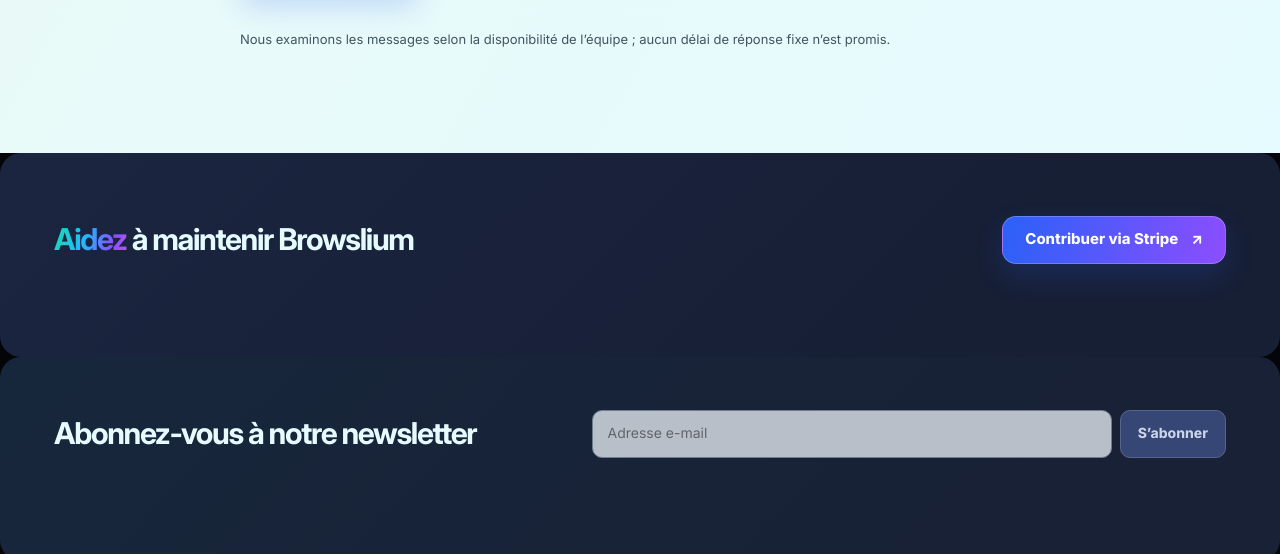
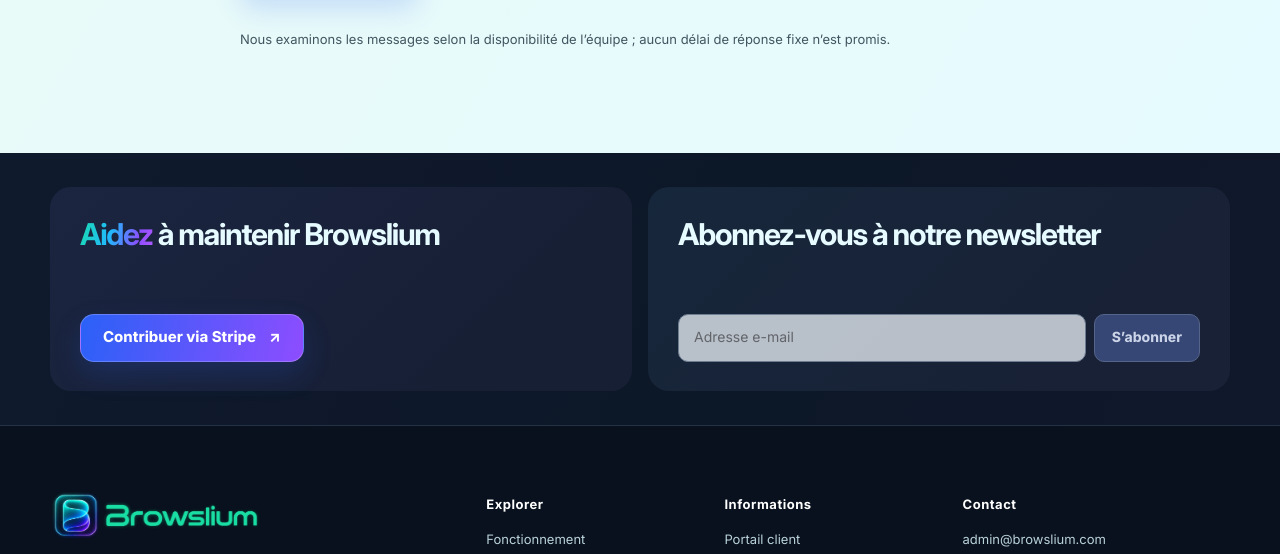
Before and after one commit to browslium/browsliumwebsites.github.io, a website: page fr/support/index.html in a window 1280 px wide. Shown: the part 499-1053 px from the top of the page. Drawn offline with Linux system fonts and the light colour scheme.

Commit message:
Update public site fr/support design

```diff
--- a/fr/support/index.html
+++ b/fr/support/index.html
@@ -34,7 +34,7 @@
   <link rel="icon" type="image/png" href="/assets/favicon-64.png" sizes="64x64">
   <link rel="icon" type="image/png" href="/assets/favicon-32.png" sizes="32x32">
   <link rel="apple-touch-icon" href="/assets/apple-touch-icon.png">
-  <link rel="stylesheet" href="/assets/site.css?v=6252454f8de3">
+  <link rel="stylesheet" href="/assets/site.css?v=1e6b016d0168">
 </head><body data-locale="fr" data-page="support"><aside class="language-suggestion" data-language-suggestion hidden aria-live="polite"><div class="wrap suggestion-inner"><p data-suggestion-message></p><div><a data-suggestion-link href="#"></a><button type="button" data-suggestion-dismiss></button></div></div></aside><a class="skip-link" href="#main">Aller au contenu</a>
   <header class="site-header"><div class="wrap header-inner">
     <a class="brand brand-wordmark" href="/fr/" aria-label="Browslium"><img src="/assets/browslium-wordmark-white.webp" width="212" height="51" alt="Browslium"></a>
@@ -46,9 +46,9 @@
   </div><nav id="mobile-nav" class="mobile-nav" aria-label="Explorer" hidden><div class="wrap"><a href="/fr/#how">Fonctionnement</a><a href="/fr/#levels">Niveaux de filtrage</a><a href="/fr/#platforms">Plateformes</a><a href="/fr/#faq">Questions fréquentes</a><a href="/fr/#donate">Soutenir Browslium</a><a class="mobile-sign-in" data-session-link data-dashboard-label="Tableau de bord" href="https://app.browslium.com/login">Se connecter</a><details class="language-menu mobile-language" data-language-menu>
     <summary aria-label="Choisir une langue"><span class="language-mark " aria-hidden="true">🇫🇷</span><span>FR</span><span class="caret" aria-hidden="true">⌄</span></summary>
     <ul aria-label="Langue"><li><a href="/en/support/" lang="en" dir="ltr" data-language-choice="en" ><span class="language-mark " aria-hidden="true">🇬🇧</span>English</a></li><li><a href="/es/support/" lang="es" dir="ltr" data-language-choice="es" ><span class="language-mark " aria-hidden="true">🇪🇸</span>Español</a></li><li><a href="/ru/support/" lang="ru" dir="ltr" data-language-choice="ru" ><span class="language-mark " aria-hidden="true">🇷🇺</span>Русский</a></li><li><a href="/yi/support/" lang="yi" dir="rtl" data-language-choice="yi" ><span class="language-mark yiddish-mark" aria-hidden="true">אָ</span>ייִדיש</a></li><li><a href="/he/support/" lang="he" dir="rtl" data-language-choice="he" ><span class="language-mark " aria-hidden="true">🇮🇱</span>עברית</a></li><li><a href="/pt-br/support/" lang="pt-BR" dir="ltr" data-language-choice="pt-BR" ><span class="language-mark " aria-hidden="true">🇧🇷</span>Português (Brasil)</a></li><li><a href="/fr/support/" lang="fr" dir="ltr" data-language-choice="fr" aria-current="page"><span class="language-mark " aria-hidden="true">🇫🇷</span>Français</a></li></ul>
-  </details></div></nav></header><main id="main" class="simple-main"><section class="section simple-hero"><div class="wrap narrow"><p class="eyebrow">Browslium / Assistance</p><h1>Contacter Browslium</h1><p class="lead">Pour toute question sur les plateformes, l’assistance technique, la confidentialité ou la sécurité, écrivez-nous. N’envoyez ni mots de passe ni données sensibles.</p><a class="button button-primary" href="mailto:admin@browslium.com">Envoyer un e-mail</a><p class="small-note">Nous examinons les messages selon la disponibilité de l’équipe ; aucun délai de réponse fixe n’est promis.</p></div></section></main><section class="donation-band" id="donate"><div class="wrap donation-band-inner"><h2><span class="headline-accent">Aidez</span> à maintenir Browslium</h2><a class="button button-primary" href="https://donate.stripe.com/6oU14mgxEgEqgJF7HZ3wQ00" target="_blank" rel="noopener noreferrer">Contribuer via Stripe<span aria-hidden="true">↗</span></a></div></section>
-  <section class="newsletter-band"><div class="wrap newsletter-inner"><h2>Abonnez-vous à notre newsletter</h2><form class="newsletter-form" aria-describedby="newsletter-status"><label class="visually-hidden" for="newsletter-email">Adresse e-mail</label><input id="newsletter-email" name="email" type="email" autocomplete="email" placeholder="Adresse e-mail" disabled><button type="submit" disabled title="Les inscriptions ouvriront après le choix du fournisseur et la mise en place du consentement.">S’abonner</button></form><span id="newsletter-status" class="visually-hidden">Les inscriptions ouvriront après le choix du fournisseur et la mise en place du consentement.</span></div></section><footer class="site-footer"><div class="wrap footer-grid">
-    <div><a class="footer-logo-slot" href="/fr/" aria-label="Browslium">Browslium</a><p>Intelligent Protection for Safer Browsing</p></div>
+  </details></div></nav></header><main id="main" class="simple-main"><section class="section simple-hero"><div class="wrap narrow"><p class="eyebrow">Browslium / Assistance</p><h1>Contacter Browslium</h1><p class="lead">Pour toute question sur les plateformes, l’assistance technique, la confidentialité ou la sécurité, écrivez-nous. N’envoyez ni mots de passe ni données sensibles.</p><a class="button button-primary" href="mailto:admin@browslium.com">Envoyer un e-mail</a><p class="small-note">Nous examinons les messages selon la disponibilité de l’équipe ; aucun délai de réponse fixe n’est promis.</p></div></section></main><div class="closing-band"><div class="wrap closing-grid"><section class="donation-band" id="donate"><h2><span class="headline-accent">Aidez</span> à maintenir Browslium</h2><a class="button button-primary" href="https://donate.stripe.com/6oU14mgxEgEqgJF7HZ3wQ00" target="_blank" rel="noopener noreferrer">Contribuer via Stripe<span aria-hidden="true">↗</span></a></section>
+  <section class="newsletter-band"><h2>Abonnez-vous à notre newsletter</h2><form class="newsletter-form" aria-describedby="newsletter-status"><label class="visually-hidden" for="newsletter-email">Adresse e-mail</label><input id="newsletter-email" name="email" type="email" autocomplete="email" placeholder="Adresse e-mail" disabled><button type="submit" disabled title="Les inscriptions ouvriront après le choix du fournisseur et la mise en place du consentement.">S’abonner</button></form><span id="newsletter-status" class="visually-hidden">Les inscriptions ouvriront après le choix du fournisseur et la mise en place du consentement.</span></section></div></div><footer class="site-footer"><div class="wrap footer-grid">
+    <div><a class="footer-logo-slot" href="/fr/" aria-label="Browslium"><img src="/assets/browslium-wordmark-emerald.webp" width="212" height="51" alt="Browslium"></a><p>Intelligent Protection for Safer Browsing</p></div>
     <div><h2>Explorer</h2><a href="/fr/#how">Fonctionnement</a><a href="/fr/image-filtering/">Filtrage des images</a><a href="/fr/video-filtering/">Filtrage des vidéos</a><a href="/fr/#levels">Niveaux de filtrage</a><a href="/fr/#platforms">Plateformes</a><a href="/fr/#faq">Questions fréquentes</a></div>
     <div><h2>Informations</h2><a href="https://app.browslium.com/login">Portail client</a><a href="/fr/privacy/">Politique de confidentialité</a><a href="/en/product-privacy/">Product Privacy Notice (English)</a><a href="/fr/terms/">Conditions d’utilisation</a><a href="/fr/support/">Assistance</a></div>
     <div><h2>Contact</h2><a href="mailto:admin@browslium.com">admin@browslium.com</a><nav class="footer-social" aria-label="Suivre Browslium"><h3>Suivre Browslium</h3><a href="https://x.com/Browslium" aria-label="X" title="X" target="_blank" rel="noopener noreferrer"><img src="/assets/icons/x.svg" width="22" height="22" alt="" aria-hidden="true"></a><a href="https://www.instagram.com/browslium/" aria-label="Instagram" title="Instagram" target="_blank" rel="noopener noreferrer"><img src="/assets/icons/instagram.svg" width="22" height="22" alt="" aria-hidden="true"></a><a href="https://www.youtube.com/@Browslium" aria-label="YouTube" title="YouTube" target="_blank" rel="noopener noreferrer"><img src="/assets/icons/youtube.svg" width="22" height="22" alt="" aria-hidden="true"></a><a href="https://www.tiktok.com/@browslium" aria-label="TikTok" title="TikTok" target="_blank" rel="noopener noreferrer"><img src="/assets/icons/tiktok.svg" width="22" height="22" alt="" aria-hidden="true"></a></nav><details class="language-menu footer-language" data-language-menu>
```
